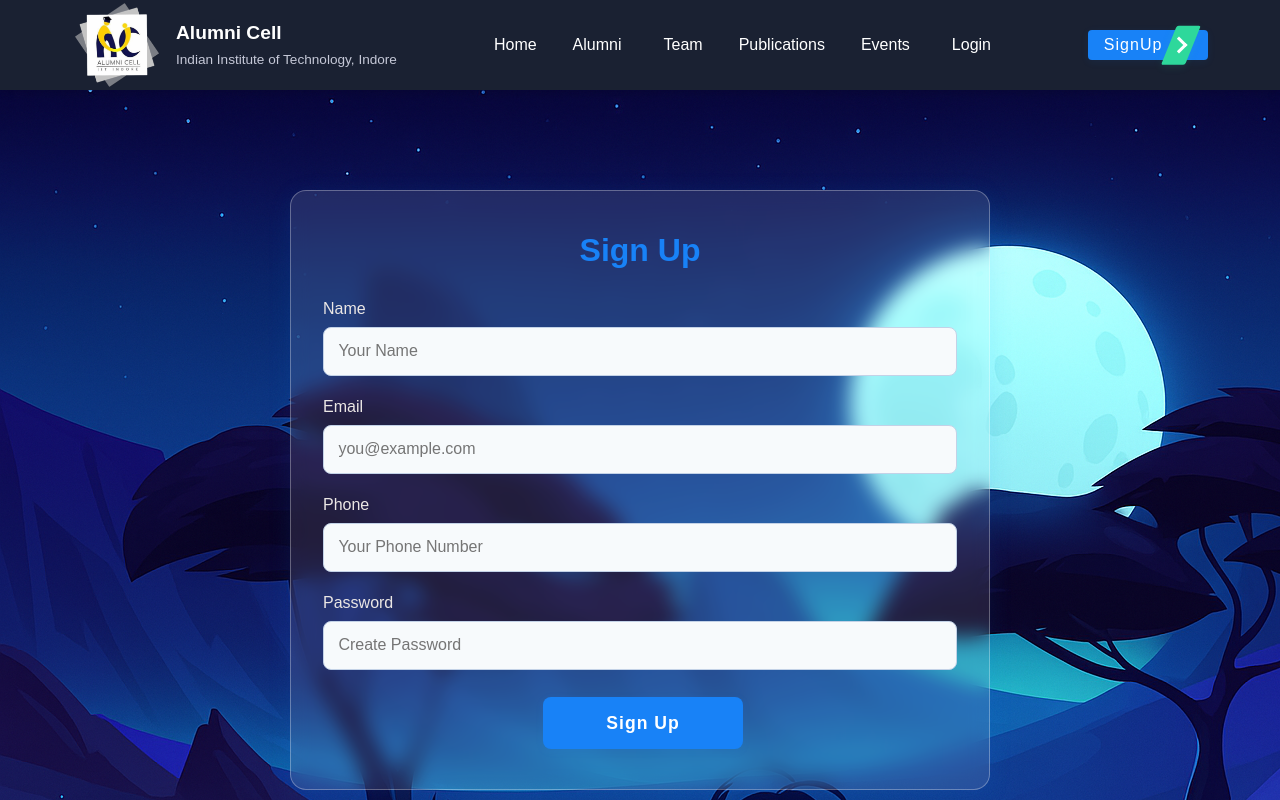
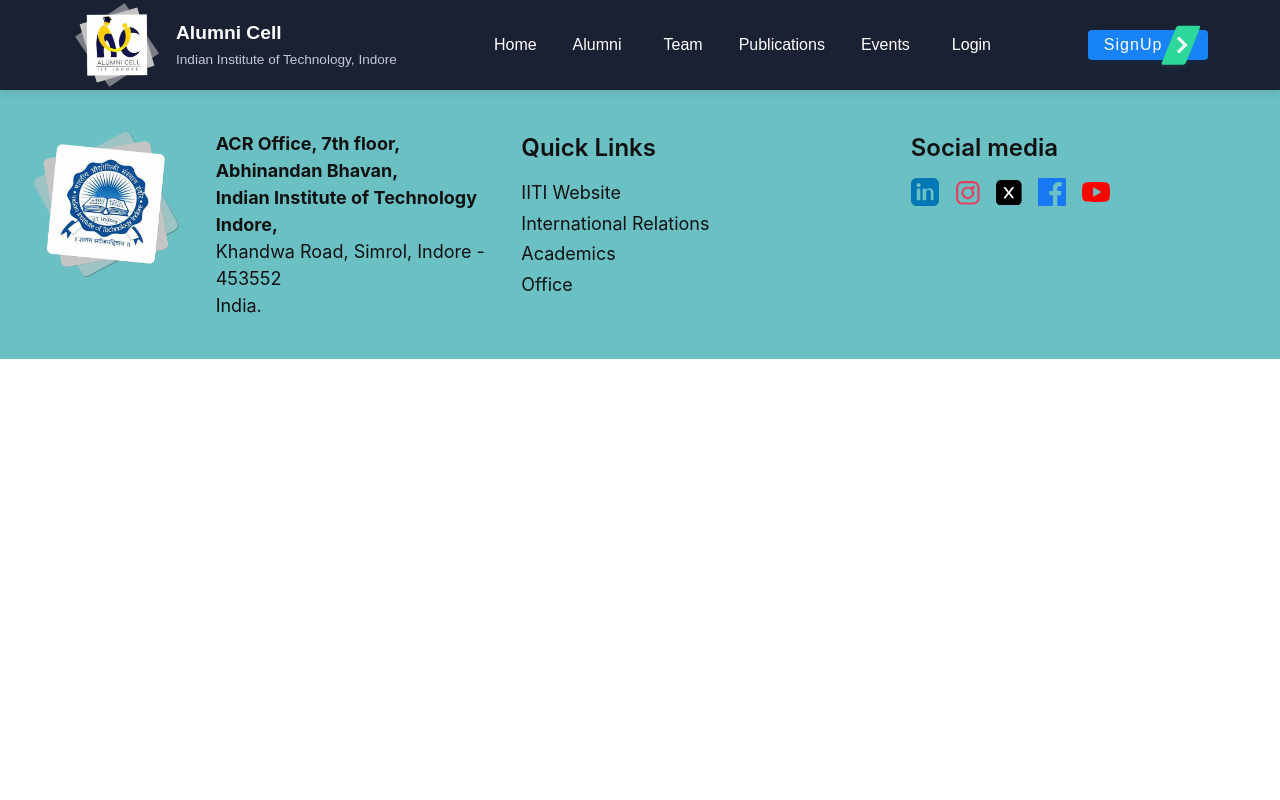
Before and after one commit to Sethu-madhav17/IIT-soc, a React (Vite) app: page /Signup in a window 1280 px wide. Shown: the top 800 px of the page. Built offline with nearby package versions, Linux system fonts and the light colour scheme; a web font is replaced by a local one.

Commit message:
Describe your changes here

```diff
--- a/src/App.jsx
+++ b/src/App.jsx
@@ -7,7 +7,7 @@ import Home from './pages/Home/Home';
 import Footer from './Components/Footer/Footer';
 import Team from './pages/Team/Team';
 import Publication from './pages/Publication/Publication';
-import Signup from './pages/Signup/Signup';
+// import Signup from './pages/Signup/Signup';
 
 function App() {
 
@@ -17,7 +17,7 @@ function App() {
       <Routes>
         <Route path="/" element={<Home/>} />
         <Route path="/alumni" element={<div>Alumni Page</div>} />
-        <Route path="/Signup" element={<Signup/>} />
+        {/* <Route path="/Signup" element={<Signup/>} /> */}
         <Route path="/team" element={<Team/>} />
         <Route path="/publications" element={<Publication/>} />
         <Route path="/events/workshops" element={<div>Workshops Page</div>} />
--- a/src/pages/Signup/Signup.jsx
+++ /dev/null
@@ -1,31 +0,0 @@
-import React from "react";
-import "./Signup.css";
-
-const Signup = () => {
-  return (
-    <div className="signup-page">
-      <form className="signup-form">
-        <h2>Sign Up</h2>
-        <div className="form-group">
-          <label htmlFor="signup-name">Name</label>
-          <input type="text" id="signup-name" placeholder="Your Name" required />
-        </div>
-        <div className="form-group">
-          <label htmlFor="signup-email">Email</label>
-          <input type="email" id="signup-email" placeholder="you@example.com" required />
-        </div>
-        <div className="form-group">
-          <label htmlFor="signup-phone">Phone</label>
-          <input type="tel" id="signup-phone" placeholder="Your Phone Number" required />
-        </div>
-        <div className="form-group">
-          <label htmlFor="signup-password">Password</label>
-          <input type="password" id="signup-password" placeholder="Create Password" required />
-        </div>
-        <button type="submit" className="signup-btn">Sign Up</button>
-      </form>
-    </div>
-  );
-};
-
-export default Signup;
--- a/src/pages/Signup/signup.css
+++ /dev/null
@@ -1,87 +0,0 @@
-.signup-page {
-  min-height: 100vh;
-  display: flex;
-  justify-content: center;
-  align-items: center;
-  background: url(/Media/login-bg.png);
-}
-
-.signup-form {
-  background: #fff;
-  background: rgba(255, 255, 255, 0.1); /* Translucent white */
-    box-shadow: 0 8px 32px rgba(0, 0, 0, 0.2);
-    backdrop-filter: blur(10px); /* Main blur effect */
-   -webkit-backdrop-filter: blur(10px); /* Safari support */
-   border: 1px solid rgba(255, 255, 255, 0.3);
-  padding: 2.5rem 2rem;
-  border-radius: 16px;
-  box-shadow: 0 4px 24px rgba(24, 130, 247, 0.10);
-  width: 100%;
-  max-width: 700px;
-  display: flex;
-  flex-direction: column;
-  gap: 1.2rem;
-
-}
-
-.signup-form h2 {
-  margin-bottom: 0.5rem;
-  text-align: center;
-  color: #1882f7;
-  font-size: 2rem;
-  font-weight: 700;
-}
-
-.form-group {
-  display: flex;
-  flex-direction: column;
-  gap: 0.4rem;
-}
-
-.form-group label {
-  font-size: 1rem;
-  color: #ebe7e5;
-  font-weight: 500;
-}
-
-.form-group input {
-  padding: 0.7rem 0.9rem;
-  border: 1px solid #c3d2e7;
-  border-radius: 8px;
-  font-size: 1rem;
-  background: #f7fafc;
-  transition: border-color 0.2s;
-}
-
-.form-group input:focus {
-  border-color: #1882f7;
-  outline: none;
-  background: #fff;
-}
-
-.signup-btn {
-  padding: 0.8rem 0;
-  background: #1882f7;
-  color: #fff;
-  border: none;
-  width: 40px;
-  margin-left: 220px;
-  border-radius: 8px;
-  font-size: 1.1rem;
-  font-weight: 600;
-  cursor: pointer;
-  transition: background 0.2s;
-  margin-top: 0.5rem;
-}
-
-.signup-btn:hover {
-  background: #176fd1;
-}
-
-/* Responsive styles */
-@media (max-width: 500px) {
-  .signup-form {
-    padding: 1.2rem 0.5rem;
-    max-width: 98vw;
-  }
-}
```
